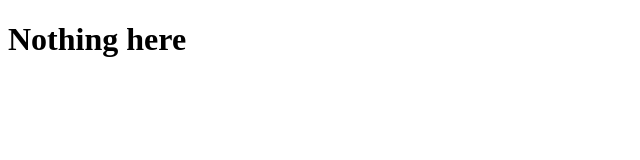
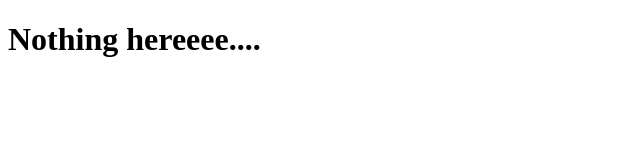
Before and after one commit to mrquna/mrquna.github.io, a plain HTML site: page index.html in a window 1280 px wide. Shown: the full height of the page, 0-640 px from the left. Drawn offline with Linux system fonts and the light colour scheme.

Commit message:
Update index.html

```diff
--- a/index.html
+++ b/index.html
@@ -2,7 +2,7 @@
 <html>
 <body>
 
-<h1>Nothing here</h1>
+<h1>Nothing hereeee....</h1>
 
 </body>
 </html>
```
